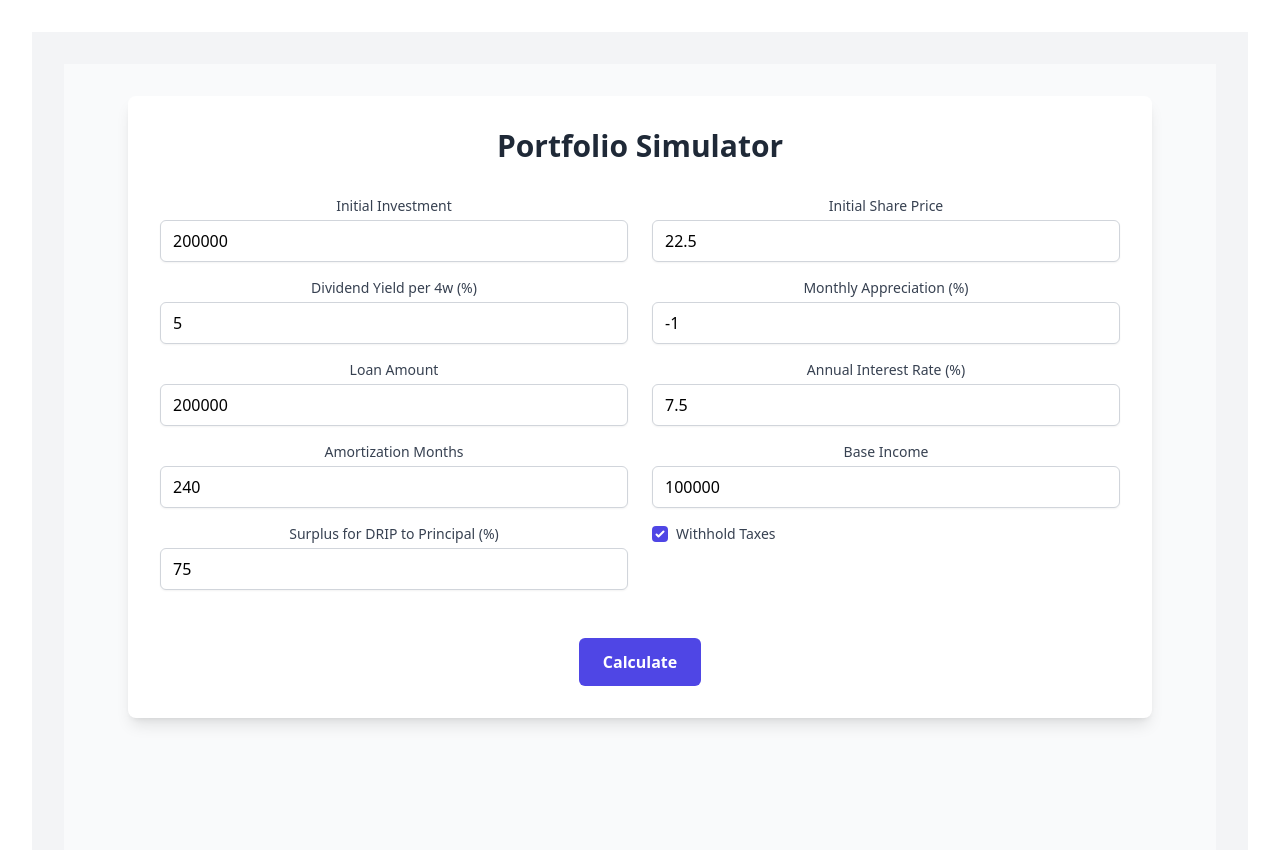
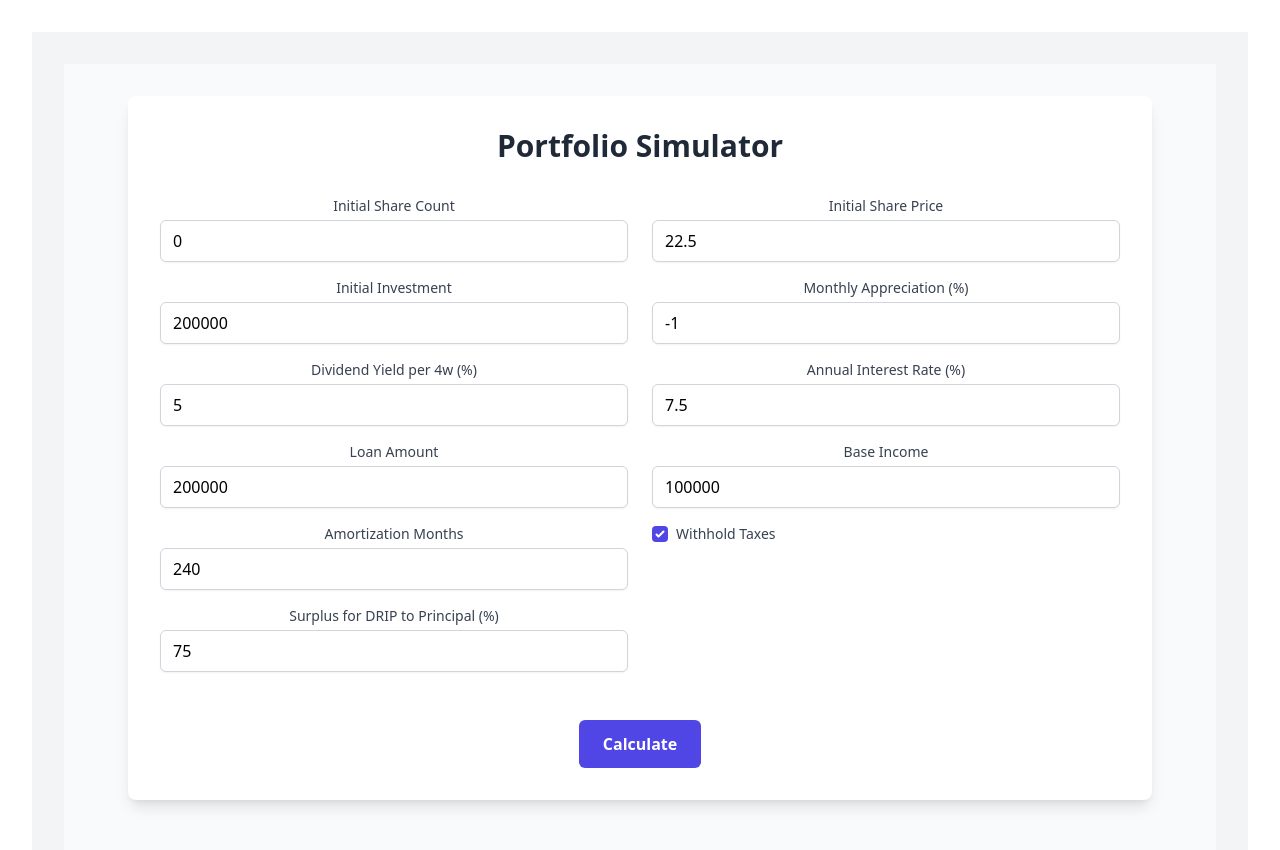
Before and after one commit to davidpeden3/portfolio-sim, a React (Vite) app: page / in a window 1280 px wide. Shown: the top 850 px of the page. Built offline with nearby package versions, Linux system fonts and the light colour scheme.

Commit message:
add initial share count

```diff
--- a/src/calculator/PortfolioCalculator.ts
+++ b/src/calculator/PortfolioCalculator.ts
@@ -19,6 +19,7 @@ function lookupTaxRate(baseIncome: number, ytdDistribution: number): number {
 
 export function calculatePortfolio(assumptions: Assumptions): { summary: CalculatedSummary, amortization: AmortizationEntry[] } {
     const {
+        initialShareCount: preexistingShares,
         initialInvestment,
         initialSharePrice,
         dividendYieldPer4wPercent,
@@ -31,7 +32,9 @@ export function calculatePortfolio(assumptions: Assumptions): { summary: Calcula
         withholdTaxes
     } = assumptions;
 
-    const initialShareCount = initialInvestment / initialSharePrice;
+    // Calculate shares from investment and add any pre-existing shares
+    const sharesFromInvestment = initialInvestment / initialSharePrice;
+    const initialShareCount = sharesFromInvestment + preexistingShares;
     const annualizedDividendYieldPercent = 13 * dividendYieldPer4wPercent;
     const monthlyLoanInterestRate = annualInterestRatePercent / 12 / 100;
     const monthlyLoanPayment = calculatePmt(monthlyLoanInterestRate, amortizationMonths, loanAmount);
--- a/src/components/AssumptionsForm.tsx
+++ b/src/components/AssumptionsForm.tsx
@@ -7,6 +7,7 @@ interface AssumptionsFormProps {
 
 const AssumptionsForm = ({ onCalculate }: AssumptionsFormProps) => {
     const [form, setForm] = useState<Assumptions>({
+        initialShareCount: 0,
         initialInvestment: 200000,
         initialSharePrice: 22.5,
         dividendYieldPer4wPercent: 5,
@@ -35,6 +36,16 @@ const AssumptionsForm = ({ onCalculate }: AssumptionsFormProps) => {
     return (
         <form onSubmit={handleSubmit} style={{ marginBottom: "2rem" }}>
             <div style={{ display: "grid", gridTemplateColumns: "1fr 1fr", gap: "1rem" }}>
+                <label>
+                    Initial Share Count:
+                    <input
+                        type="number"
+                        name="initialShareCount"
+                        value={form.initialShareCount}
+                        onChange={handleChange}
+                        step="0.01"
+                    />
+                </label>
                 <label>
                     Initial Investment:
                     <input
--- a/src/components/PortfolioSimulator.tsx
+++ b/src/components/PortfolioSimulator.tsx
@@ -8,6 +8,7 @@ import CalculatedSummaryDisplay from "./CalculatedSummary";
 
 export function PortfolioSimulator() {
   const [formData, setFormData] = useState({
+    initialShareCount: 0,
     initialInvestment: 200000,
     initialSharePrice: 22.5,
     dividendYield4w: 5,
@@ -38,6 +39,7 @@ export function PortfolioSimulator() {
 
     // Map form data to assumptions
     const assumptions = {
+      initialShareCount: formData.initialShareCount,
       initialInvestment: formData.initialInvestment,
       initialSharePrice: formData.initialSharePrice,
       dividendYieldPer4wPercent: formData.dividendYield4w,
@@ -63,6 +65,17 @@ export function PortfolioSimulator() {
         <form onSubmit={handleSubmit} className="grid grid-cols-1 md:grid-cols-2 gap-6">
           {/* Left column */}
           <div className="space-y-4">
+            <div>
+              <label className="block text-sm font-medium text-gray-700">Initial Share Count</label>
+              <input
+                type="number"
+                name="initialShareCount"
+                value={formData.initialShareCount}
+                onChange={handleChange}
+                step="0.01"
+                className="mt-1 block w-full rounded-md border-gray-300 shadow-sm focus:ring-indigo-500 focus:border-indigo-500"
+              />
+            </div>
             <div>
               <label className="block text-sm font-medium text-gray-700">Initial Investment</label>
               <input
--- a/src/models/Assumptions.ts
+++ b/src/models/Assumptions.ts
@@ -1,4 +1,5 @@
 export interface Assumptions {
+    initialShareCount: number;
     initialInvestment: number;
     initialSharePrice: number;
     dividendYieldPer4wPercent: number;
```
Also changed, not shown: 1 other file (tests, documents, lock files or other folders).
